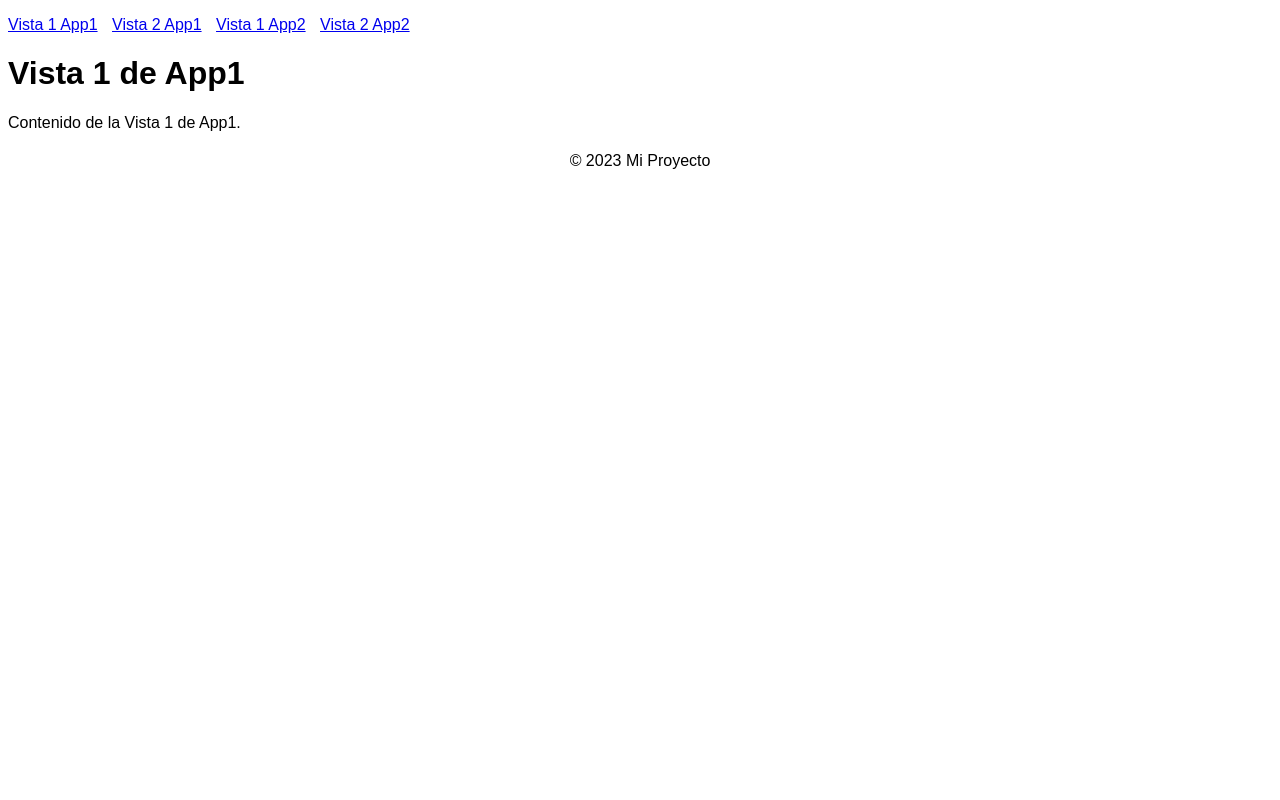
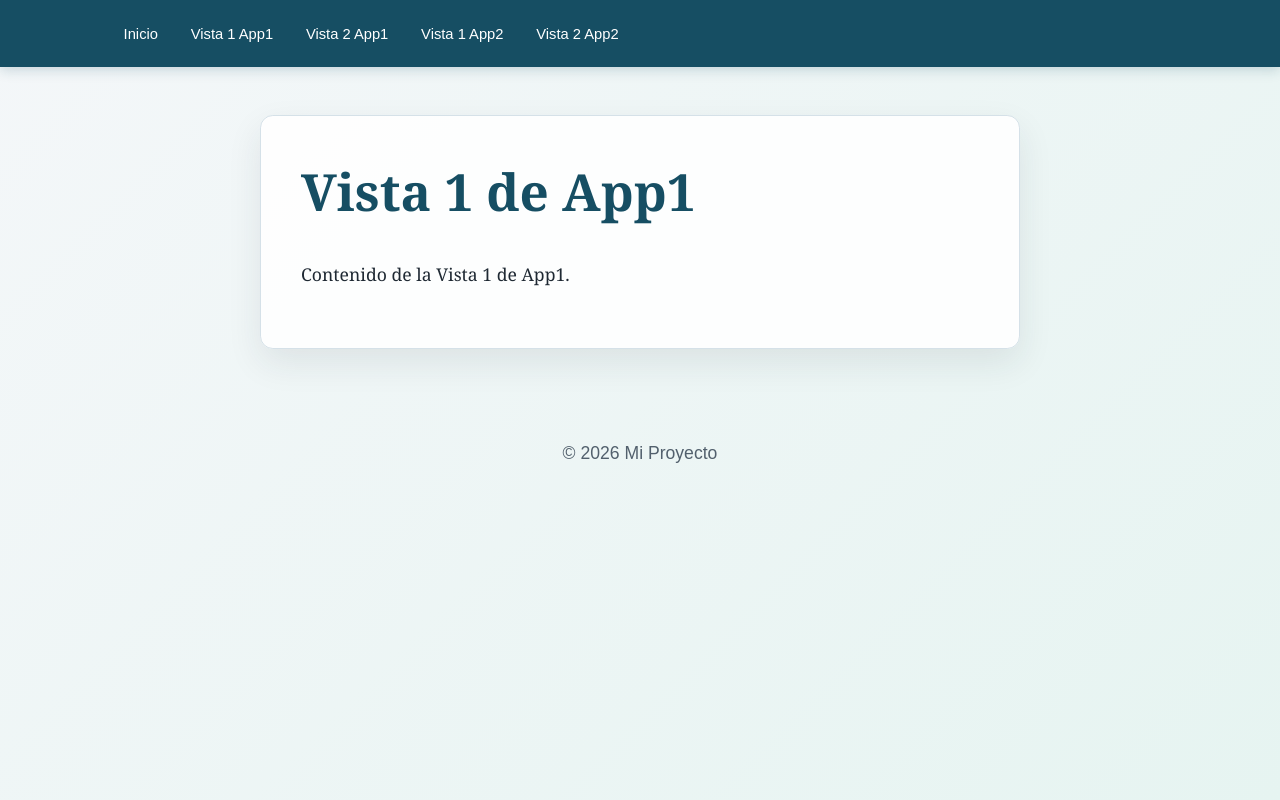
Before and after one commit to JAjajajNNNa/Evaluaci-n-sumativa-1-backend, a Django app: page /vista1/ in a window 1280 px wide. Run offline with Django 5.2, Linux system fonts and the light colour scheme.

Commit message:
Aplicar estilos CSS al proyecto

```diff
--- a/mi_proyecto/templates/base.html
+++ b/mi_proyecto/templates/base.html
@@ -6,9 +6,9 @@
     <link rel="stylesheet" href="{% static 'css/estilos.css' %}">
 </head>
 <body>
-    <!-- Menú de navegación -->
     <nav>
         <ul>
+            <li><a href="{% url 'app1:index' %}">Inicio</a></li>
             <li><a href="{% url 'app1:vista1_app1' %}">Vista 1 App1</a></li>
             <li><a href="{% url 'app1:vista2_app1' %}">Vista 2 App1</a></li>
             <li><a href="{% url 'app2:vista1_app2' %}">Vista 1 App2</a></li>
@@ -16,13 +16,13 @@
         </ul>
     </nav>
 
-    <!-- Contenido específico de cada página -->
-    {% block content %}
-    {% endblock %}
+    <main>
+        {% block content %}
+        {% endblock %}
+    </main>
 
-    <!-- Pie de página -->
     <footer>
-        <p>&copy; 2023 Mi Proyecto</p>
+        <p>&copy; 2026 Mi Proyecto</p>
     </footer>
 </body>
 </html>
--- a/static/css/estilos.css
+++ b/static/css/estilos.css
@@ -1,18 +1,119 @@
+:root {
+    --azul: #164e63;
+    --azul-claro: #e0f2fe;
+    --fondo: #f4f7f9;
+    --texto: #1f2933;
+    --blanco: #ffffff;
+    --borde: #d5e1e8;
+}
+
+* {
+    box-sizing: border-box;
+}
+
 body {
-    font-family: Arial, sans-serif;
+    margin: 0;
+    min-height: 100vh;
+    background: linear-gradient(135deg, var(--fondo), #e6f4f1);
+    color: var(--texto);
+    font-family: Georgia, 'Times New Roman', serif;
+}
+
+nav {
+    background: var(--azul);
+    box-shadow: 0 3px 12px rgba(22, 78, 99, 0.2);
 }
 
 nav ul {
-    list-style-type: none;
-    padding: 0;
+    display: flex;
+    flex-wrap: wrap;
+    gap: 0.35rem;
+    max-width: 1100px;
+    margin: 0 auto;
+    padding: 1rem 1.25rem;
+    list-style: none;
 }
 
-nav ul li {
-    display: inline;
-    margin-right: 10px;
+nav a {
+    display: block;
+    padding: 0.6rem 0.85rem;
+    border-radius: 0.4rem;
+    color: var(--blanco);
+    font-family: Arial, sans-serif;
+    font-size: 0.92rem;
+    text-decoration: none;
+}
+
+nav a:hover,
+nav a:focus {
+    background: rgba(255, 255, 255, 0.16);
+}
+
+main {
+    width: min(100% - 2rem, 760px);
+    margin: 3rem auto;
+    padding: 2.5rem;
+    border: 1px solid var(--borde);
+    border-radius: 0.8rem;
+    background: rgba(255, 255, 255, 0.9);
+    box-shadow: 0 14px 35px rgba(31, 41, 51, 0.09);
+}
+
+h1 {
+    margin-top: 0;
+    color: var(--azul);
+    font-size: clamp(2rem, 5vw, 3.2rem);
+}
+
+p {
+    font-size: 1.1rem;
+    line-height: 1.7;
+}
+
+main ul {
+    display: grid;
+    gap: 0.8rem;
+    padding: 0;
+    list-style: none;
+}
+
+main li a {
+    display: block;
+    padding: 1rem 1.1rem;
+    border: 1px solid #bae6fd;
+    border-radius: 0.5rem;
+    background: var(--azul-claro);
+    color: var(--azul);
+    font-family: Arial, sans-serif;
+    font-weight: 700;
+    text-decoration: none;
+}
+
+main li a:hover,
+main li a:focus {
+    background: #bae6fd;
 }
 
 footer {
-    margin-top: 20px;
+    padding: 1.5rem;
+    color: #52606d;
+    font-family: Arial, sans-serif;
+    font-size: 0.9rem;
     text-align: center;
 }
+
+@media (max-width: 560px) {
+    nav ul {
+        display: grid;
+        grid-template-columns: 1fr 1fr;
+    }
+
+    nav a {
+        text-align: center;
+    }
+
+    main {
+        margin: 1.5rem auto;
+        padding: 1.5rem;
+    }
+}
```
